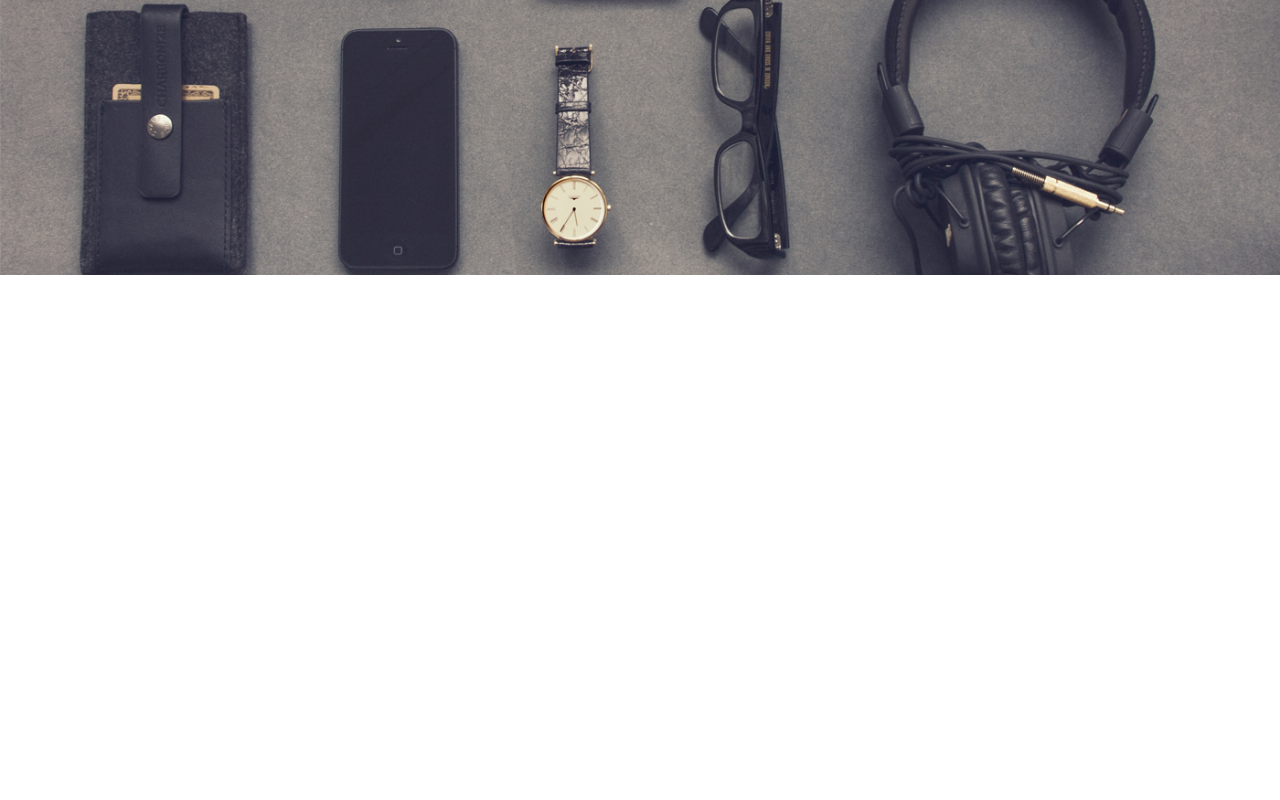
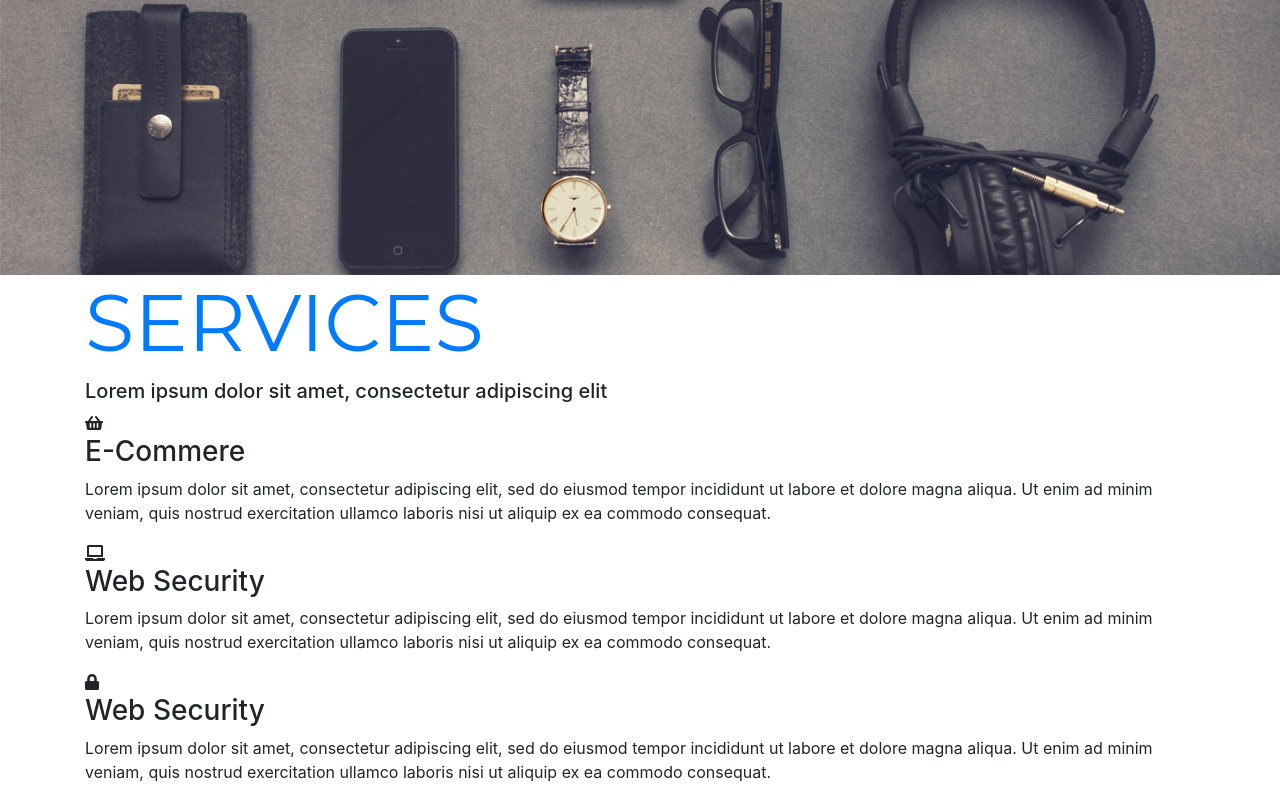
Before and after one commit to Wila-code/task-runner-6, a website: page index.html in a window 1280 px wide. Shown: the part 415-1215 px from the top of the page. Before the commit the page ends 800 px from the top, so only its background shows below. Drawn offline with nearby package versions, Linux system fonts and the light colour scheme.

Commit message:
Add structure for Services

```diff
--- a/index.html
+++ b/index.html
@@ -34,9 +34,9 @@
           </ul>
         </div>
         <div class="logo-holder">
-          <img class="logo" src="task-runner-6/images/Logo_Golden_dark.jpg" alt="logo">
+          <img class="logo" src="./images/Logo_Golden_dark.jpg" alt="logo">
         </div>
-        <img class="background-image" src="task-runner-6/images/Background_Image.jpg" alt="image">
+        <img class="background-image" src="images/Background_Image.jpg" alt="image">
         <div class="header-wrapper">
           <h1 class="welcome-header">Welcome to our studio!</h1>
           <h2 class="welcome-header2">IT'S NICE TO MEET YOU</h2>
@@ -46,6 +46,31 @@
     </div>
 
     <section class="services">
+      <div class="container">
+        <div class="service-row">
+          <h2 class="service-header">
+            <a href="#" class="service-link">SERVICES</a>
+          </h2>
+          <h5>Lorem ipsum dolor sit amet, consectetur adipiscing elit</h5>
+          <div class="service-container">
+            <div class="service-box">
+              <i class="fas fa-shopping-basket service-icon"></i>
+              <h3>E-Commere</h3>
+              <p>Lorem ipsum dolor sit amet, consectetur adipiscing elit, sed do eiusmod tempor incididunt ut labore et dolore magna aliqua. Ut enim ad minim veniam, quis nostrud exercitation ullamco laboris nisi ut aliquip ex ea commodo consequat.</p>
+            </div>
+            <div class="service-box">
+              <i class="fas fa-laptop service-icon"></i>
+              <h3>Web Security</h3>
+              <p>Lorem ipsum dolor sit amet, consectetur adipiscing elit, sed do eiusmod tempor incididunt ut labore et dolore magna aliqua. Ut enim ad minim veniam, quis nostrud exercitation ullamco laboris nisi ut aliquip ex ea commodo consequat.</p>
+            </div>
+            <div class="service-box">
+              <i class="fas fa-lock service-icon"></i>
+              <h3>Web Security</h3>
+              <p>Lorem ipsum dolor sit amet, consectetur adipiscing elit, sed do eiusmod tempor incididunt ut labore et dolore magna aliqua. Ut enim ad minim veniam, quis nostrud exercitation ullamco laboris nisi ut aliquip ex ea commodo consequat.</p>
+            </div>
+        </div>
+      </div>
+    </div>
     </section>
 
     <section class="portfolio">
```
